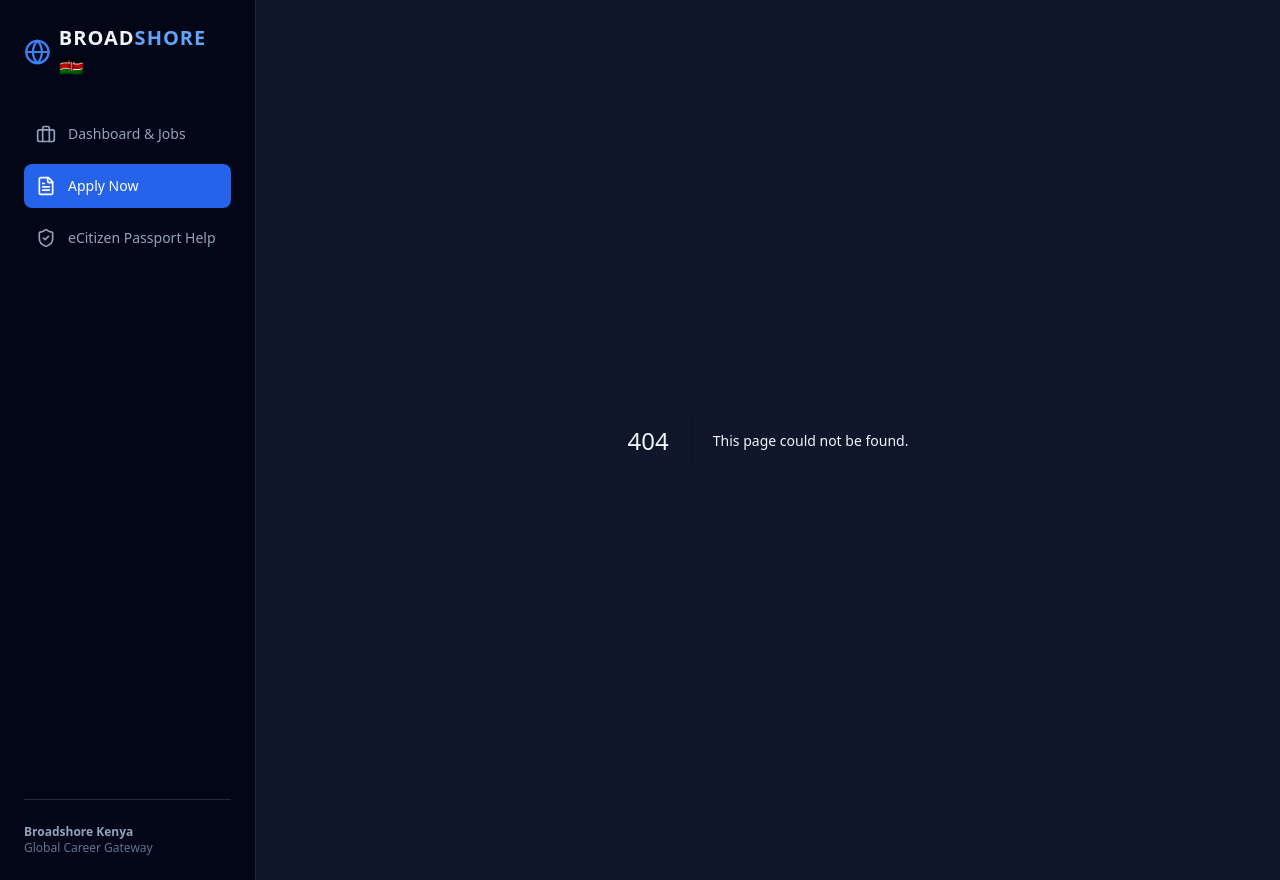
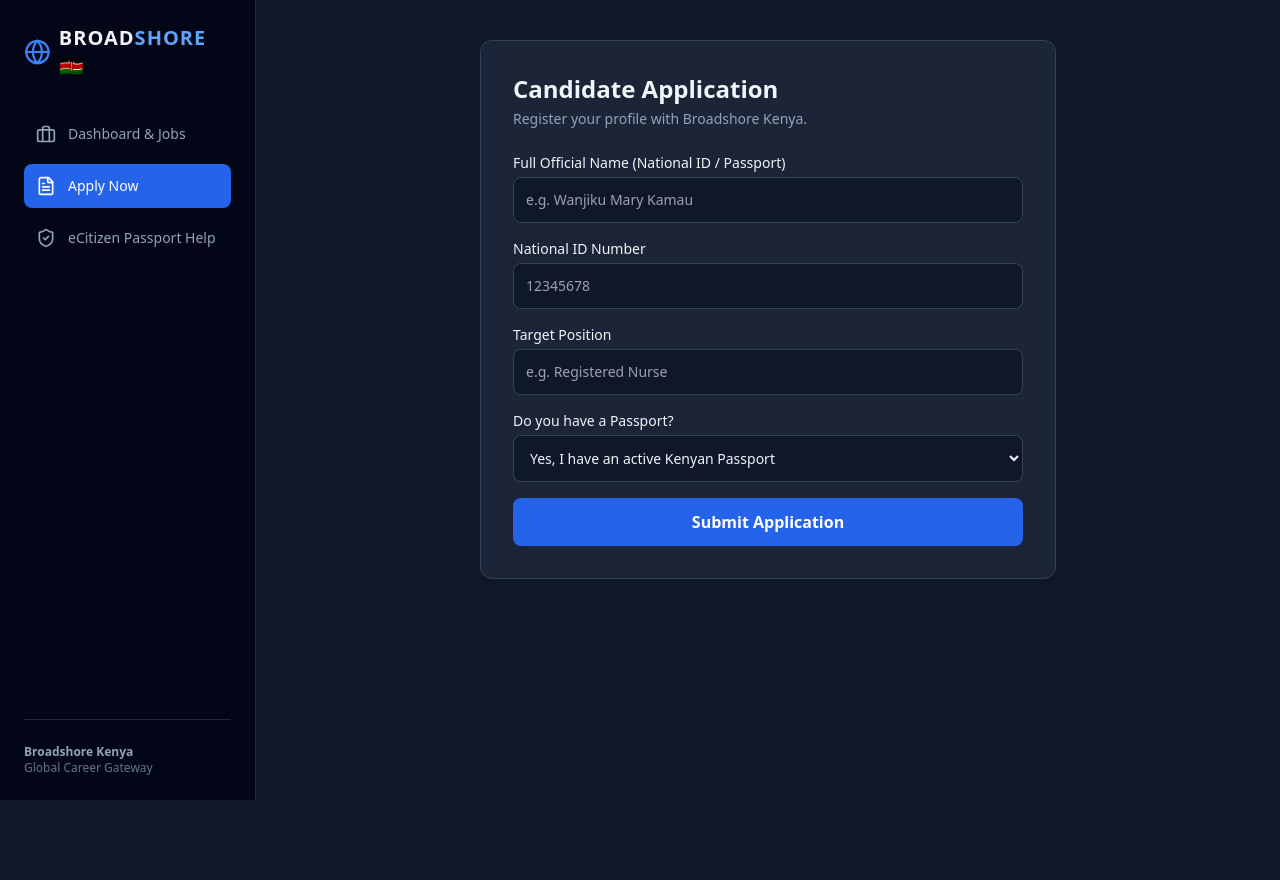
Before and after one commit to protichenoch1/broadshoree, a Next.js app: page /apply in a window 1280 px wide. Before the commit this address had no page. After the commit the page ends 800 px from the top, so only its background shows below. Built offline with nearby package versions, Linux system fonts and the light colour scheme.

Commit message:
Add application form component for job applications

```diff
--- /dev/null
+++ b/app/apply/page.js
@@ -0,0 +1,69 @@
+'use client';
+
+import { Suspense } from 'react';
+import { useRouter, useSearchParams } from 'next/navigation';
+
+function ApplyForm() {
+  const router = useRouter();
+  const searchParams = useSearchParams();
+  const preselectedJob = searchParams.get('job') || '';
+
+  const handleSubmit = (e) => {
+    e.preventDefault();
+    alert('Application submitted successfully!');
+    router.push('/dashboard');
+  };
+
+  const handlePassportChange = (e) => {
+    if (e.target.value === 'no') {
+      if (confirm('No passport detected. Would you like to request eCitizen passport guidance first?')) {
+        router.push('/passport');
+      }
+    }
+  };
+
+  return (
+    <form onSubmit={handleSubmit} className="space-y-4">
+      <div>
+        <label className="block text-sm font-medium mb-1">Full Official Name (National ID / Passport)</label>
+        <input type="text" required placeholder="e.g. Wanjiku Mary Kamau" className="w-full bg-slate-900 border border-slate-700 rounded-lg p-3 text-sm focus:outline-none focus:border-blue-500 text-slate-100" />
+      </div>
+
+      <div>
+        <label className="block text-sm font-medium mb-1">National ID Number</label>
+        <input type="text" required placeholder="12345678" className="w-full bg-slate-900 border border-slate-700 rounded-lg p-3 text-sm focus:outline-none focus:border-blue-500 text-slate-100" />
+      </div>
+
+      <div>
+        <label className="block text-sm font-medium mb-1">Target Position</label>
+        <input type="text" defaultValue={preselectedJob} required placeholder="e.g. Registered Nurse" className="w-full bg-slate-900 border border-slate-700 rounded-lg p-3 text-sm focus:outline-none focus:border-blue-500 text-slate-100" />
+      </div>
+
+      <div>
+        <label className="block text-sm font-medium mb-1">Do you have a Passport?</label>
+        <select onChange={handlePassportChange} className="w-full bg-slate-900 border border-slate-700 rounded-lg p-3 text-sm focus:outline-none focus:border-blue-500 text-slate-100">
+          <option value="yes">Yes, I have an active Kenyan Passport</option>
+          <option value="processing">Applied on eCitizen (In progress)</option>
+          <option value="no">No (Redirect to Passport Support)</option>
+        </select>
+      </div>
+
+      <button type="submit" className="w-full bg-blue-600 hover:bg-blue-500 text-white font-bold py-3 rounded-lg transition mt-2">
+        Submit Application
+      </button>
+    </form>
+  );
+}
+
+export default function ApplyPage() {
+  return (
+    <div className="max-w-xl mx-auto bg-slate-800/80 border border-slate-700 p-6 md:p-8 rounded-xl">
+      <h1 className="text-2xl font-bold mb-1">Candidate Application</h1>
+      <p className="text-slate-400 text-sm mb-6">Register your profile with Broadshore Kenya.</p>
+
+      <Suspense fallback={<div className="text-slate-400 text-sm">Loading form...</div>}>
+        <ApplyForm />
+      </Suspense>
+    </div>
+  );
+}
```
